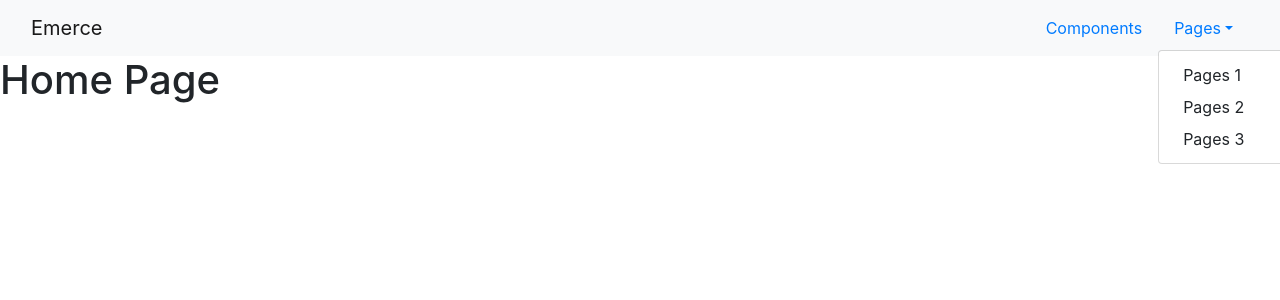
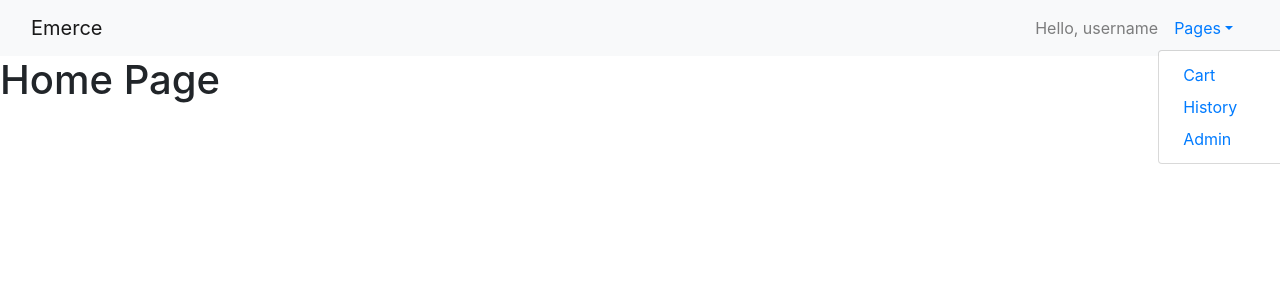
Before and after one commit to muftifachrudin/emerce-app, a React (Create React App) app: page / in a window 1280 px wide. Both pictures are taken after a click on the link "Pages". Shown: the top 300 px of the page. Built offline with nearby package versions, Linux system fonts and the light colour scheme.

Commit message:
add navbar

```diff
--- a/src/components/MyNavbar.jsx
+++ b/src/components/MyNavbar.jsx
@@ -1,6 +1,6 @@
 import React from 'react'
-import { Navbar, Nav, NavItem, NavLink, UncontrolledDropdown, DropdownToggle, NavbarBrand, DropdownItem, DropdownMenu } from 'reactstrap';
-
+import { Navbar, Nav, NavItem, UncontrolledDropdown, DropdownToggle, NavbarBrand, DropdownItem, DropdownMenu, NavbarText } from 'reactstrap';
+import { Link } from 'react-router-dom';
 
 const MyNavbar = () => {
     return (
@@ -9,7 +9,7 @@ const MyNavbar = () => {
                 <NavbarBrand>Emerce</NavbarBrand>
                 <Nav>
                     <NavItem>
-                        <NavLink>Components</NavLink>
+                        <NavbarText>Hello, username</NavbarText>
                     </NavItem>
                     <UncontrolledDropdown nav inNavbar>
                         <DropdownToggle nav caret>
@@ -17,13 +17,13 @@ const MyNavbar = () => {
                         </DropdownToggle>
                         <DropdownMenu right>
                             <DropdownItem>
-                                Pages 1
+                                <Link to={"/cart"}>Cart</Link>
                             </DropdownItem>
                             <DropdownItem>
-                                Pages 2
+                            <Link to={"/history"}>History</Link>
                             </DropdownItem>
                             <DropdownItem>
-                                Pages 3
+                            <Link to={"/admin"}>Admin</Link>
                             </DropdownItem>
                         </DropdownMenu>
                     </UncontrolledDropdown>
```
